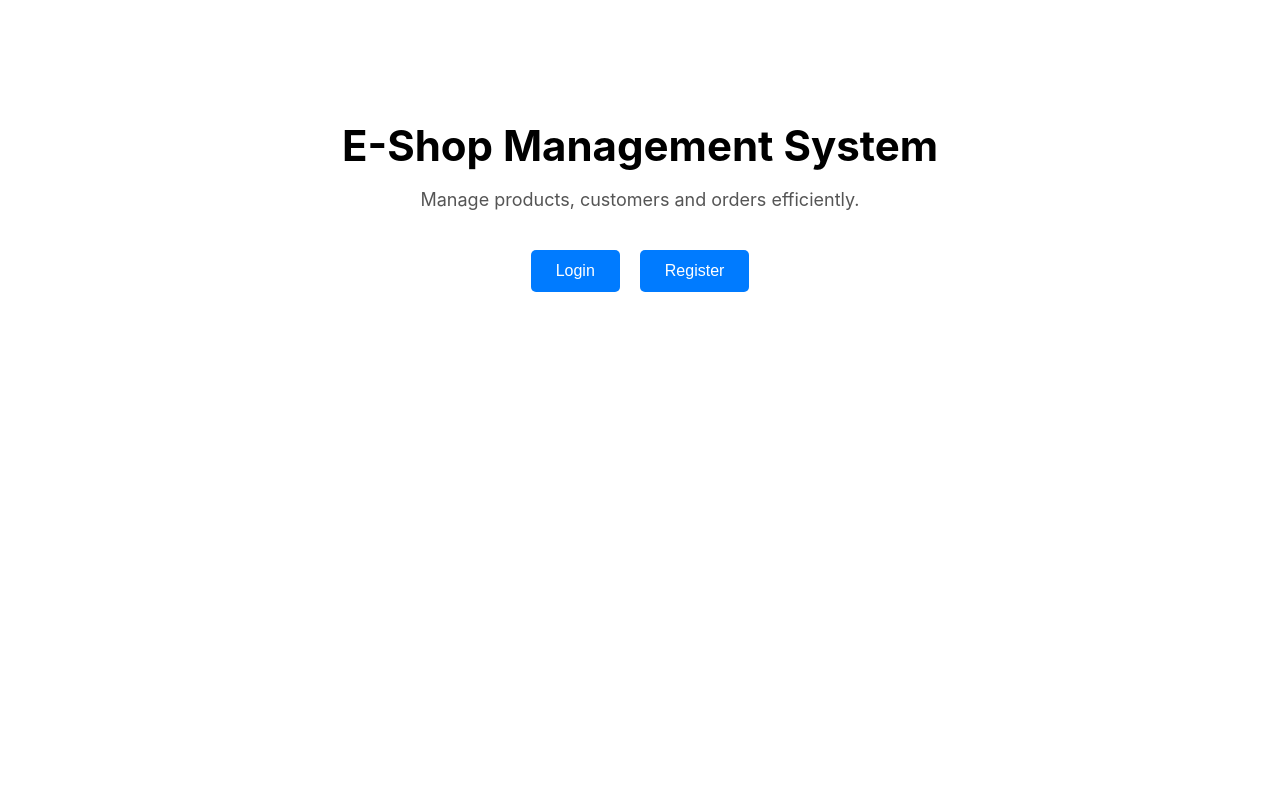
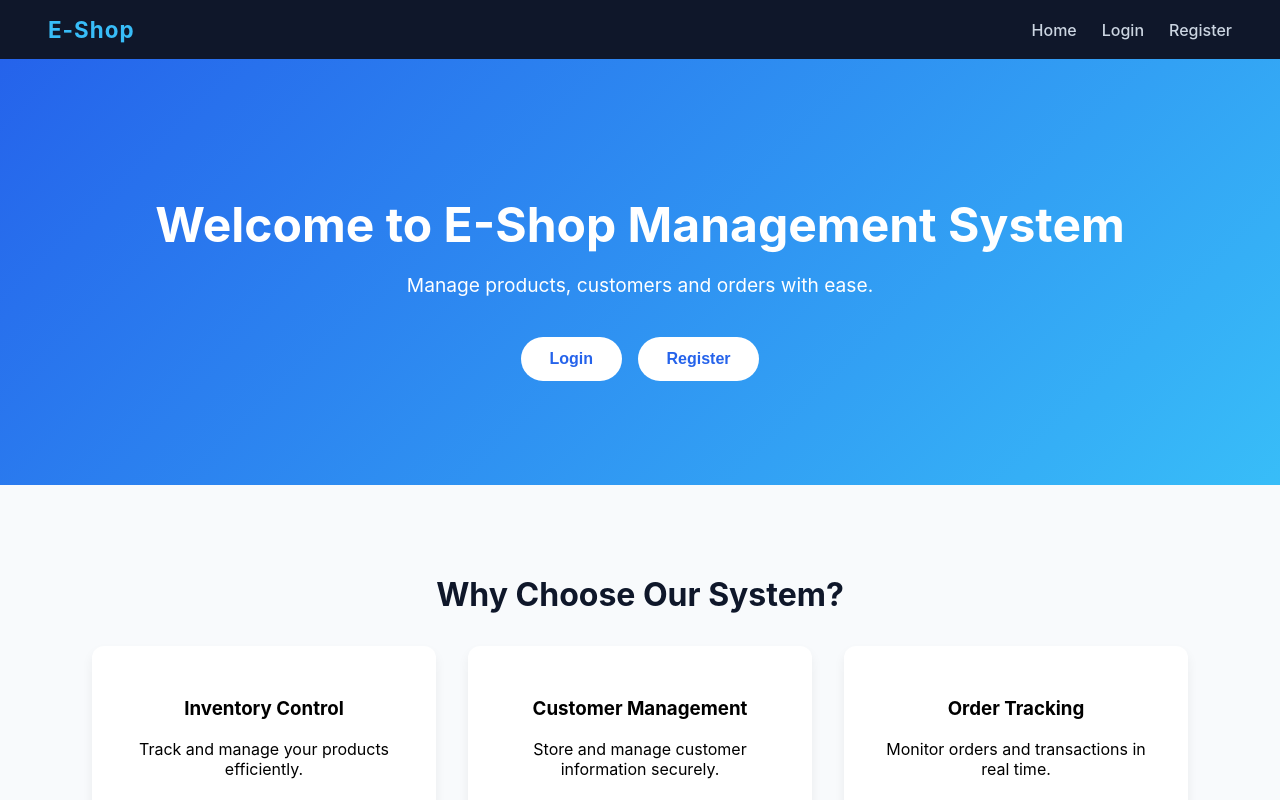
Before and after one commit to Samir-AlJaber/E-Shop-Management-System, a React (Create React App) app in the folder frontend/: page / in a window 1280 px wide. Shown: the top 800 px of the page. Built offline with nearby package versions, Linux system fonts and the light colour scheme.

Commit message:
Home page updated

```diff
--- a/frontend/src/pages/HomePage/HomePage.css
+++ b/frontend/src/pages/HomePage/HomePage.css
@@ -1,36 +1,76 @@
-.home-container {
+.hero {
   text-align: center;
-  margin-top: 120px;
+  padding: 6rem 2rem;
+  background: linear-gradient(135deg, #2563eb, #38bdf8);
+  color: white;
 }
 
-.home-title {
-  font-size: 42px;
-  margin-bottom: 15px;
+.hero h1 {
+  font-size: 3rem;
+  margin-bottom: 1rem;
 }
 
-.home-subtitle {
-  font-size: 18px;
-  margin-bottom: 40px;
-  color: #555;
+.hero p {
+  font-size: 1.2rem;
+  margin-bottom: 2rem;
 }
 
-.home-buttons {
+.hero-buttons button {
+  padding: 0.8rem 1.8rem;
+  margin: 0.5rem;
+  border: none;
+  border-radius: 50px;
+  font-size: 1rem;
+  cursor: pointer;
+  background-color: white;
+  color: #2563eb;
+  font-weight: 600;
+  transition: all 0.3s ease;
+}
+
+.hero-buttons button:hover {
+  background-color: #0f172a;
+  color: white;
+  transform: translateY(-3px);
+}
+
+.features {
+  padding: 4rem 2rem;
+  text-align: center;
+  background-color: #f8fafc;
+}
+
+.features h2 {
+  font-size: 2rem;
+  margin-bottom: 2rem;
+  color: #0f172a;
+}
+
+.feature-cards {
   display: flex;
   justify-content: center;
-  gap: 20px;
+  gap: 2rem;
+  flex-wrap: wrap;
 }
 
-.home-button {
-  padding: 12px 25px;
-  font-size: 16px;
-  cursor: pointer;
-  border: none;
-  background-color: #007bff;
-  color: white;
-  border-radius: 5px;
-  transition: 0.3s;
+.card {
+  background-color: white;
+  padding: 2rem;
+  border-radius: 12px;
+  width: 280px;
+  box-shadow: 0 6px 12px rgba(0, 0, 0, 0.06);
+  transition: all 0.3s ease;
 }
 
-.home-button:hover {
-  background-color: #0056b3;
+.card:hover {
+  transform: translateY(-5px);
+  border: 2px solid #2563eb;
+  box-shadow: 0 10px 20px rgba(0, 0, 0, 0.12);
 }
+
+.footer {
+  background-color: #0f172a;
+  color: #cbd5e1;
+  text-align: center;
+  padding: 2rem;
+}
--- a/frontend/src/pages/HomePage/HomePage.js
+++ b/frontend/src/pages/HomePage/HomePage.js
@@ -1,34 +1,64 @@
 import React from "react";
 import { useNavigate } from "react-router-dom";
+import Navbar from "../../components/Navbar/Navbar";
 import "./HomePage.css";
 
 function HomePage() {
   const navigate = useNavigate();
 
+  const user = localStorage.getItem("user");
+
   return (
-    <div className="home-container">
-      <h1 className="home-title">E-Shop Management System</h1>
+    <>
+      <Navbar />
 
-      <p className="home-subtitle">
-        Manage products, customers and orders efficiently.
-      </p>
+      <section className="hero">
+        <h1>Welcome to E-Shop Management System</h1>
+        <p>Manage products, customers and orders with ease.</p>
 
-      <div className="home-buttons">
-        <button
-          className="home-button"
-          onClick={() => navigate("/login")}
-        >
-          Login
-        </button>
+        <div className="hero-buttons">
+          {user ? (
+            <button onClick={() => navigate("/profile")}>
+              Profile
+            </button>
+          ) : (
+            <>
+              <button onClick={() => navigate("/login")}>
+                Login
+              </button>
+              <button onClick={() => navigate("/register")}>
+                Register
+              </button>
+            </>
+          )}
+        </div>
+      </section>
 
-        <button
-          className="home-button"
-          onClick={() => navigate("/register")}
-        >
-          Register
-        </button>
-      </div>
-    </div>
+      <section className="features">
+        <h2>Why Choose Our System?</h2>
+
+        <div className="feature-cards">
+          <div className="card">
+            <h3>Inventory Control</h3>
+            <p>Track and manage your products efficiently.</p>
+          </div>
+
+          <div className="card">
+            <h3>Customer Management</h3>
+            <p>Store and manage customer information securely.</p>
+          </div>
+
+          <div className="card">
+            <h3>Order Tracking</h3>
+            <p>Monitor orders and transactions in real time.</p>
+          </div>
+        </div>
+      </section>
+
+      <footer className="footer">
+        <p>© 2026 E-Shop Management System. All Rights Reserved.</p>
+      </footer>
+    </>
   );
 }
 
```
Also changed, not shown: frontend/src/App.js (line endings or trailing spaces).
